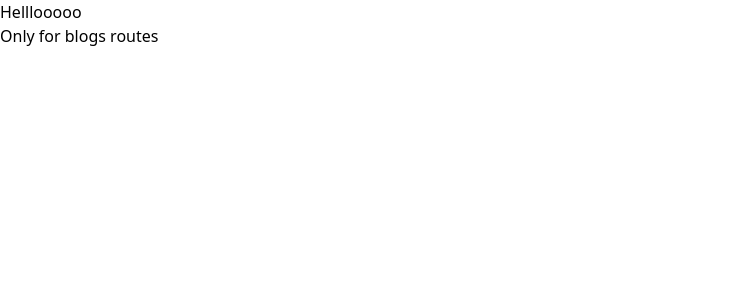
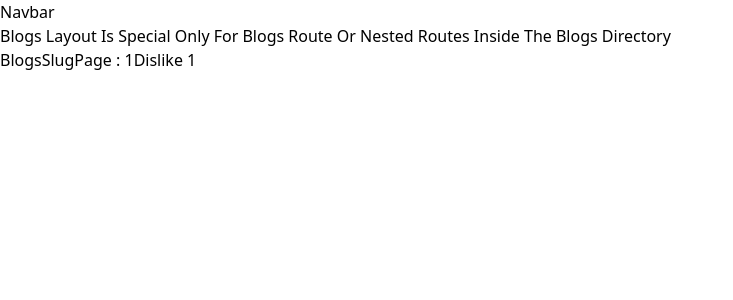
Before and after one commit to Rafi-Shariar/Web-Development-2.0, a Next.js app in the folder m27-nextjs-press-frontend/: page /blogs/1 in a window 1280 px wide. Shown: the top 300 px of the page, without its empty margins (0-733 px from the left). Built offline with nearby package versions, Linux system fonts and the light colour scheme.

Commit message:
m28 started

```diff
--- /dev/null
+++ b/m27-nextjs-press-frontend/app/blogs/[slug]/loading.tsx
@@ -0,0 +1,8 @@
+
+const BlogsLoader = () => {
+  return (
+    <div>Loading...</div>
+  )
+}
+
+export default BlogsLoader
--- a/m27-nextjs-press-frontend/app/blogs/[slug]/page.tsx
+++ b/m27-nextjs-press-frontend/app/blogs/[slug]/page.tsx
@@ -1,11 +1,12 @@
-import React from 'react';
+import DislikeButton from "@/app/ui/DislikeButton";
 
-const BlogSlugPage = () => {
-    return (
-        <div>
+const BlogsSlugPage = async ({ params }: { params: Promise<{ slug: string }> }) => {
 
-        </div>
-    );
+    const { slug } = await params;
+  return <div>BlogsSlugPage : {slug}
+
+    <DislikeButton blogSlug={slug} />
+  </div>;
 };
 
-export default BlogSlugPage;
+export default BlogsSlugPage
--- /dev/null
+++ b/m27-nextjs-press-frontend/app/blogs/authors/layout.tsx
@@ -0,0 +1,17 @@
+import React from "react";
+
+const AuthorsLayout = ({
+    children,
+} : {
+    children: React.ReactNode;
+}) => {
+  return (
+    <div>Authors Layout Is Special Only For Blogs Route Or Nested Routes Inside The Authors Directory
+
+
+        {children}
+    </div>
+  )
+}
+
+export default AuthorsLayout
--- a/m27-nextjs-press-frontend/app/blogs/authors/page.tsx
+++ b/m27-nextjs-press-frontend/app/blogs/authors/page.tsx
@@ -1,11 +1,8 @@
-import React from 'react';
 
-const AuthorPage = () => {
-    return (
-        <div>
-            Authors Page
-        </div>
-    );
-};
+const AuthorsPage = () => {
+  return (
+    <div>AuthorsPage</div>
+  )
+}
 
-export default AuthorPage;
+export default AuthorsPage
--- a/m27-nextjs-press-frontend/app/blogs/layout.tsx
+++ b/m27-nextjs-press-frontend/app/blogs/layout.tsx
@@ -1,14 +1,17 @@
-import React from 'react';
+import React from "react";
 
-const BlogsLayout = ({children} : {children : React.ReactNode}) => {
-    return (
-        <div>
-            <h1>Only for blogs routes</h1>
-            <div>
-                {children}
-            </div>
-        </div>
-    );
-};
+const BlogsLayout = ({
+    children,
+} : {
+    children: React.ReactNode;
+}) => {
+  return (
+    <div>Blogs Layout Is Special Only For Blogs Route Or Nested Routes Inside The Blogs Directory
 
-export default BlogsLayout;
+
+        {children}
+    </div>
+  )
+}
+
+export default BlogsLayout
--- a/m27-nextjs-press-frontend/app/blogs/page.tsx
+++ b/m27-nextjs-press-frontend/app/blogs/page.tsx
@@ -1,11 +1,14 @@
-import React from 'react';
 
-const BlogsPage = () => {
-    return (
-        <div>
-            <h1>This is blog page</h1>
-        </div>
-    );
-};
+const BlogsPage = async () => {
 
-export default BlogsPage;
+    const posts = await fetch("https://jsonplaceholder.typicode.com/posts");
+
+    const postData = await posts.json();
+
+    console.log(postData);
+  return (
+    <div>Blogs Page</div>
+  )
+}
+
+export default BlogsPage
--- a/m27-nextjs-press-frontend/app/layout.tsx
+++ b/m27-nextjs-press-frontend/app/layout.tsx
@@ -1,12 +1,5 @@
-import type { Metadata } from "next";
-import { Geist, Geist_Mono } from "next/font/google";
 import "./globals.css";
 
-
-export const metadata: Metadata = {
-  title: "Press Frontend",
-  description: "Generated by create next app",
-};
 
 export default function RootLayout({
   children,
@@ -16,15 +9,12 @@ export default function RootLayout({
   return (
     <html
       lang="en"
-      className={`h-full antialiased`}
+      className="h-full antialiased" suppressHydrationWarning
     >
-      <body
-        className="min-h-full flex flex-col"
-        suppressHydrationWarning={true}
-      >
-        <h1>Helllooooo</h1>
+      <body className="min-h-full flex flex-col" >
+        Navbar
         {children}
-      </body>
+        </body>
     </html>
   );
 }
--- a/m27-nextjs-press-frontend/app/page.tsx
+++ b/m27-nextjs-press-frontend/app/page.tsx
@@ -1,7 +1,15 @@
+import Link from "next/link";
+import LikeButton from "./ui/LikeButton";
+
 export default function Home() {
+  console.log("Root Route");
   return (
     <div>
-      Hello next.js
+      Hello NextJS
+
+      Blog Page <Link href={"/blogs/1"} >Blogs</Link>
+
+      <LikeButton />
     </div>
   );
 }
--- /dev/null
+++ b/m27-nextjs-press-frontend/app/ui/DislikeButton.tsx
@@ -0,0 +1,10 @@
+"use client";
+const DislikeButton = ({blogSlug} : {blogSlug: string}) => {
+  return (
+    <button onClick={() => {
+      console.log("Dislike Button Clicked for blog: ", blogSlug);
+    }}>Dislike {blogSlug}</button>
+  )
+}
+
+export default DislikeButton
--- /dev/null
+++ b/m27-nextjs-press-frontend/app/ui/LikeButton.tsx
@@ -0,0 +1,9 @@
+"use client";
+
+const LikeButton = () => {
+  return <button onClick={() => {
+    console.log("Button Clicked");
+  }}>Click</button>;
+}
+
+export default LikeButton
```
Also changed, not shown: m27-nextjs-press-frontend/app/globals.css (line endings or trailing spaces).
